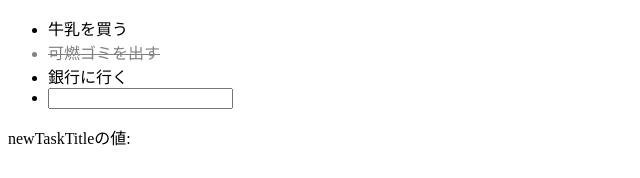
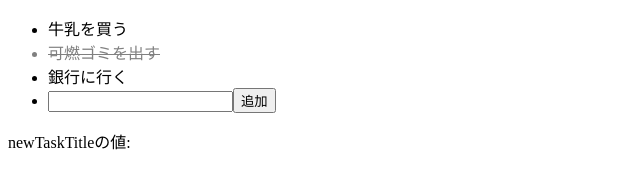
Before and after one commit to ttskch/angular-todo, an Angular app: page / in a window 1280 px wide. Shown: the top 178 px of the page, without its empty margins (0-640 px from the left). Built offline with nearby package versions, Linux system fonts and the light colour scheme.

Commit message:
feat: 🎸 新しいタスクを追加できるように

```diff
--- a/src/app/app.component.html
+++ b/src/app/app.component.html
@@ -4,6 +4,7 @@
   </li>
   <li>
     <input type="text" [(ngModel)]="newTaskTitle">
+    <button (click)="addTask()">追加</button>
   </li>
 </ul>
 
--- a/src/app/app.component.ts
+++ b/src/app/app.component.ts
@@ -13,4 +13,9 @@
   ];
 
   newTaskTitle = '';
+
+  addTask() {
+    this.tasks.push({title: this.newTaskTitle, done: false});
+    this.newTaskTitle = '';
+  }
 }
```
